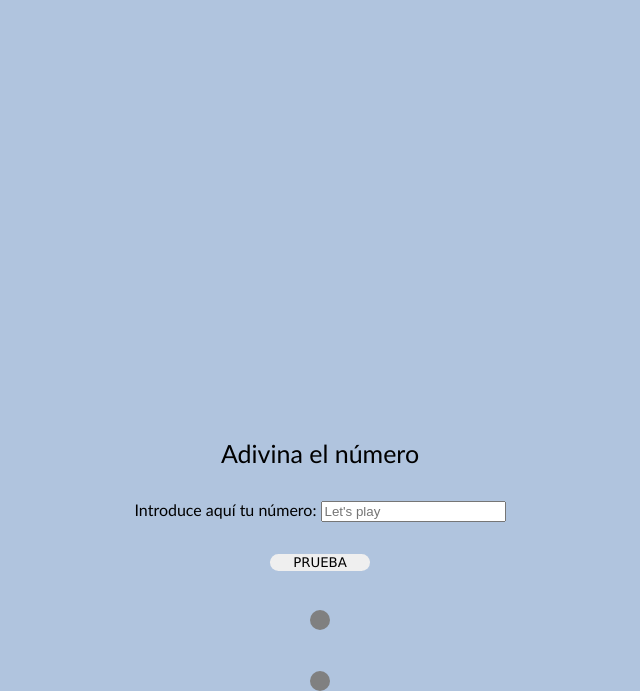
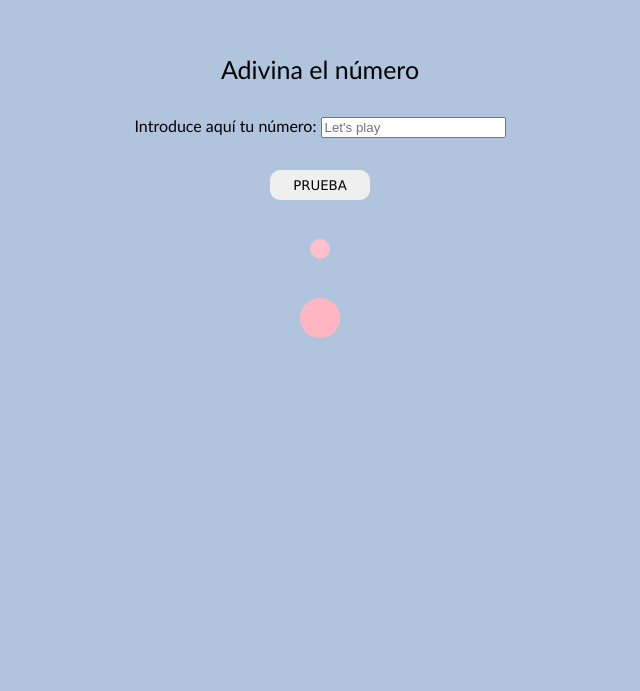
Before and after one commit to Adalab/modulo-2-evaluacion-intermedia-marcelachuqi, a plain HTML site: page index.html in a window 1280 px wide. Shown: the part 202-893 px from the top of the page, without its empty margins (328-968 px from the left). After the commit the page ends 800 px from the top, so only its background shows below. Drawn offline with Linux system fonts and the light colour scheme.

Commit message:
add my style

```diff
--- a/main/main.css
+++ b/main/main.css
@@ -1,7 +1,6 @@
 body {
   width: 100%;
-  height: 200px;
-  margin-top: 50%;
+  margin-top: 20%;
   background-color: lightsteelblue;
   display: flex;
   flex-direction: column;
@@ -31,18 +30,18 @@ body {
 }
 
 .box__1 {
-  background-color: grey;
+  background-color: pink;
   border-radius: 22.5px;
   font-family: sans-serif;
-  color: aliceblue;
-  margin: 7px;
+  font-size: smaller;
+  color: grey;
+    margin: 7px;
   padding: 10px;
 }
 .box__2 {
-  background-color: grey;
-  border-radius: 22.5px;
+  background-color:  lightpink;
+  border-radius: 200px;
   font-family: sans-serif;
   color: aliceblue;
-  margin: 2px;
-  padding: 10px;
+  padding: 20px;
 }
```
